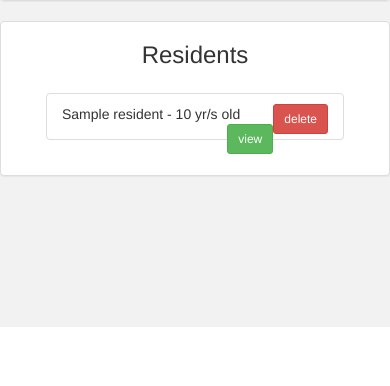
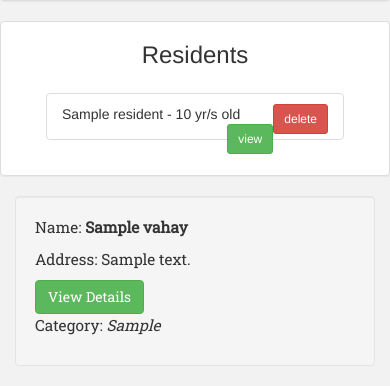
Before and after one commit to Reika98/Vhayad, a Django app: template vahay/templates/vahay/vahayDetails.html in a window 390 px wide. Shown: the part 517-903 px from the top of the page. Before the commit the page ends 844 px from the top, so only its background shows below. Run offline with Django 3.2, Linux system fonts and the light colour scheme; tables that the repository leaves empty hold one stand-in row (values such as "Sample post"); the template is opened without the code that fills it: values that come from a table or form of the project are taken from there, most other values are stand-ins (such as "Sample title", 1, 10 or a date in 2020); parts of the project's set-up code (start-up, migrations or seed data) failed here and were passed over; some libraries are stand-ins or nearby versions.

Commit message:
edited some templates

```diff
--- a/vahay/templates/vahay/vahayDetails.html
+++ b/vahay/templates/vahay/vahayDetails.html
@@ -117,23 +117,10 @@
 				<div class="container-fluid">
 					<ul class="list-group">
 						{% for resident in residents %}
-						<!-- <div class="row">
-							<div class="col-md-6">
-								<p style="font-size: 1em; font-family: 'Roboto Slab', serif;">{{ resident.name }}</p>
-							</div>
-							<div class="col-md-2 col-md-offset-2">
-								<a href="#" class="btn btn-sm btn-success">View</a>
-							</div>
-							<div class="col-md-2">
-								<a href="#" class="btn btn-sm btn-danger">Remove</a>
-							</div>
-						</div><br> -->
-
 						  <li class="list-group-item" style="padding-bottom:15px;">{{ resident.name }} - {{ resident.age }} yr/s old
 						  <button style="float:right;" class="btn btn-sm btn-danger">delete</button>
 						  <button style="float:right;" class="btn btn-sm btn-success">view</button>
 						  </li>
-
 						{% endfor %}
 					</ul>
 				</div>
@@ -141,4 +128,23 @@
 		</div>
 	</section>
 
+
+		{% for resident in residents%}
+			<div class="container-fluid">
+				<div class="result_details well col-lg-6 col-lg-offset-3">
+					<p>Name: <strong>{{ vahay.name }}</strong></p>
+					<div class="row">
+						<div class="col-md-6">
+							<p>Address: {{ vahay.address }}</p>
+						</div>
+						<div class="col-md-3 col-md-offset-3">
+							<a href="{% url 'vahay:vahay_details' vahay.pk %}" class="btn btn-success">View Details</a>
+						</div>
+					</div>
+					<p>Category: <em>{{ vahay.category }}</em></p>
+				</div>
+			</div>
+		{% endfor %}
+
+
 {% endblock %}
--- a/vahay/urls.py
+++ b/vahay/urls.py
@@ -9,6 +9,7 @@ urlpatterns = [
     url(r'^add-vahay/$', views.add_vahay, name='add_vahay'),
     url(r'^(?P<pk>\d+)/edit-vahay/$', views.edit_vahay, name='edit_vahay'),
 	url(r'^delete-vahay/(?P<pk>\d+)/$', views.delete_vahay, name='delete_vahay'),
+	url(r'^residents/delete-resident/(?P<pk>\d+)/$', views.delete_resident, name='delete_resident'),
 
 	url(r'^vahay-list/$', views.get_list_vahay, name='vahay_list'),
 	url(r'^vahay-list/(?P<pk>\d+)/$', views.m_get_vahay, name='m_get_vahay'),
```
